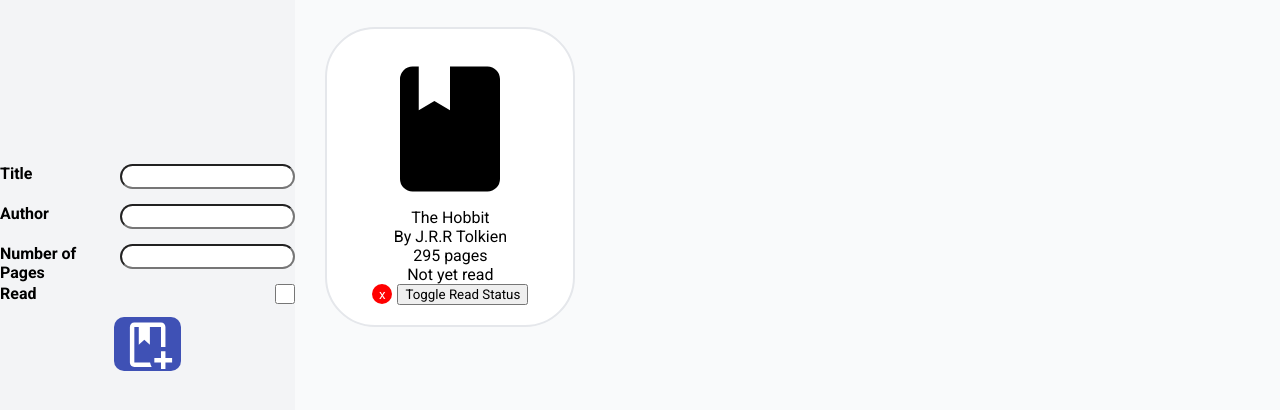
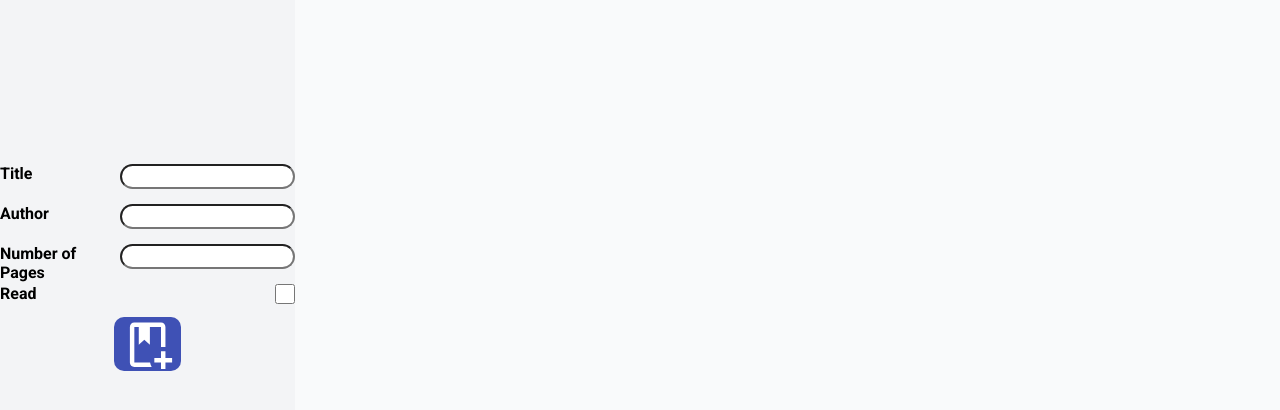
Before and after one commit to HarryY-Yao/library, a plain HTML site: page index.html in a window 1280 px wide. Shown: the part 136-546 px from the top of the page. Drawn offline with Linux system fonts and the light colour scheme; a web font is replaced by a local one.

Commit message:
implement form validation

```diff
--- a/index.html
+++ b/index.html
@@ -34,7 +34,7 @@
 
                 <div class="prompt">
                     <label for="pages">Number of Pages</label>
-                    <input type="number" id="pages" name="pages" required>
+                    <input type="number" id="pages" name="pages" required min="1">
                 </div>
 
                 <div class="prompt">
@@ -46,18 +46,6 @@
             </form>
         </div>
         <div class="library">
-            <div class="card">
-                <div class="img">
-                   <img class="book-img" src="book.svg" alt="book-cover">
-                </div>
-                <div class="info">
-                    <p>The Hobbit</p>
-                    <p>By J.R.R Tolkien</p>
-                    <p>295 pages</p>
-                    <p>Not yet read</p>
-                    <p class="button-container"><button class="rmv">x</button><button class="toggle">Toggle Read Status</button></p>
-                </div>
-            </div>
         </div>
     </div>
     <script src="script.js"></script>
--- a/script.js
+++ b/script.js
@@ -114,15 +114,18 @@ function clearLibrary() {
 
 
 addButton.addEventListener("click", (event) => {
+    if (titleInput.value && authorInput.value && pagesInput.value && Number(pagesInput.value) >= 1) {
         if (readInput.checked) {
             addBookToLibrary(titleInput.value, authorInput.value, pagesInput.value, readInput.value);
         } else {
             addBookToLibrary(titleInput.value, authorInput.value, pagesInput.value, null);
         }
 
+
         // ensure no duplicates added
         clearLibrary();
 
         displayLibrary();
         event.preventDefault();
+    }
 })
```
Lines whose indentation alone changed are shown as unchanged.
